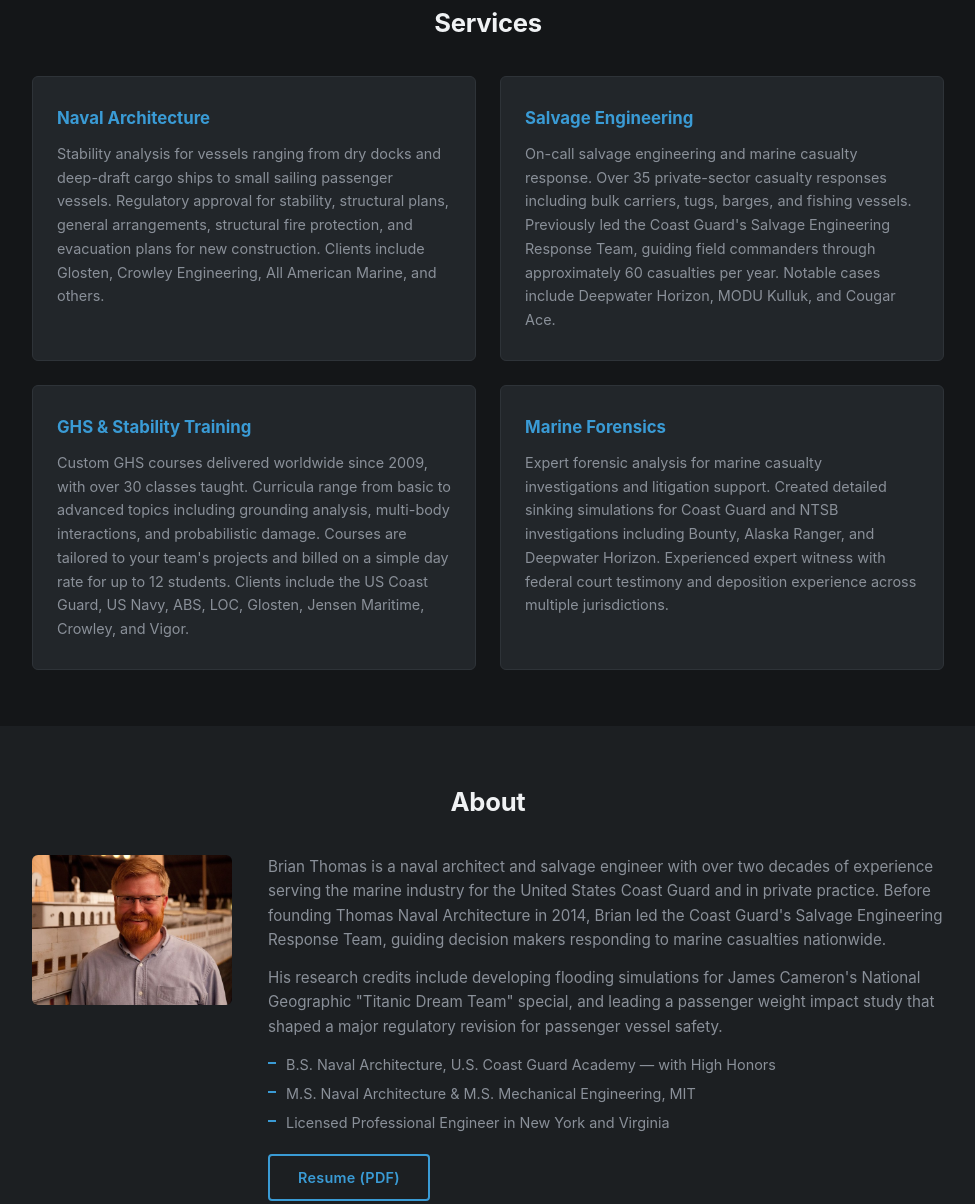
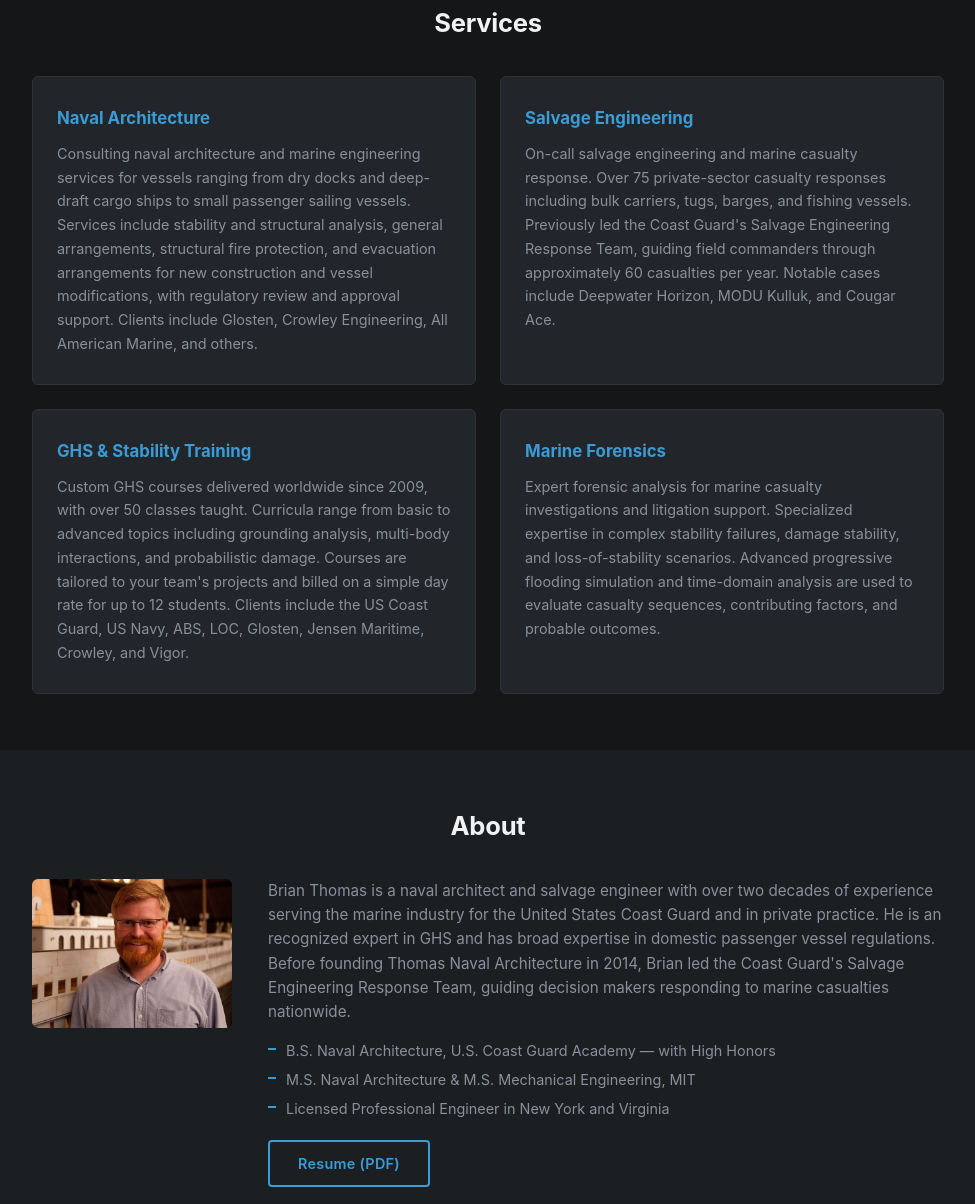
Before and after one commit to bthomas89/bthomas89.github.io, a plain HTML site: page index.html in a window 1280 px wide. Shown: the part 517-1721 px from the top of the page, without its empty margins (152-1127 px from the left). Drawn offline with Linux system fonts and the light colour scheme.

Commit message:
Update index.html
Fixed copy, removed some contact info.

```diff
--- a/index.html
+++ b/index.html
@@ -43,19 +43,19 @@
             <div class="services-grid">
                 <div class="service-card">
                     <h3>Naval Architecture</h3>
-                    <p>Stability analysis for vessels ranging from dry docks and deep-draft cargo ships to small sailing passenger vessels. Regulatory approval for stability, structural plans, general arrangements, structural fire protection, and evacuation plans for new construction. Clients include Glosten, Crowley Engineering, All American Marine, and others.</p>
+                    <p>Consulting naval architecture and marine engineering services for vessels ranging from dry docks and deep-draft cargo ships to small passenger sailing vessels. Services include stability and structural analysis, general arrangements, structural fire protection, and evacuation arrangements for new construction and vessel modifications, with regulatory review and approval support. Clients include Glosten, Crowley Engineering, All American Marine, and others.</p>
                 </div>
                 <div class="service-card">
                     <h3>Salvage Engineering</h3>
-                    <p>On-call salvage engineering and marine casualty response. Over 35 private-sector casualty responses including bulk carriers, tugs, barges, and fishing vessels. Previously led the Coast Guard's Salvage Engineering Response Team, guiding field commanders through approximately 60 casualties per year. Notable cases include Deepwater Horizon, MODU Kulluk, and Cougar Ace.</p>
+                    <p>On-call salvage engineering and marine casualty response. Over 75 private-sector casualty responses including bulk carriers, tugs, barges, and fishing vessels. Previously led the Coast Guard's Salvage Engineering Response Team, guiding field commanders through approximately 60 casualties per year. Notable cases include Deepwater Horizon, MODU Kulluk, and Cougar Ace.</p>
                 </div>
                 <div class="service-card">
                     <h3>GHS &amp; Stability Training</h3>
-                    <p>Custom GHS courses delivered worldwide since 2009, with over 30 classes taught. Curricula range from basic to advanced topics including grounding analysis, multi-body interactions, and probabilistic damage. Courses are tailored to your team's projects and billed on a simple day rate for up to 12 students. Clients include the US Coast Guard, US Navy, ABS, LOC, Glosten, Jensen Maritime, Crowley, and Vigor.</p>
+                    <p>Custom GHS courses delivered worldwide since 2009, with over 50 classes taught. Curricula range from basic to advanced topics including grounding analysis, multi-body interactions, and probabilistic damage. Courses are tailored to your team's projects and billed on a simple day rate for up to 12 students. Clients include the US Coast Guard, US Navy, ABS, LOC, Glosten, Jensen Maritime, Crowley, and Vigor.</p>
                 </div>
                 <div class="service-card">
                     <h3>Marine Forensics</h3>
-                    <p>Expert forensic analysis for marine casualty investigations and litigation support. Created detailed sinking simulations for Coast Guard and NTSB investigations including Bounty, Alaska Ranger, and Deepwater Horizon. Experienced expert witness with federal court testimony and deposition experience across multiple jurisdictions.</p>
+                    <p>Expert forensic analysis for marine casualty investigations and litigation support. Specialized expertise in complex stability failures, damage stability, and loss-of-stability scenarios. Advanced progressive flooding simulation and time-domain analysis are used to evaluate casualty sequences, contributing factors, and probable outcomes.</p>
                 </div>
             </div>
         </div>
@@ -70,8 +70,8 @@
                     <img src="images/headshot.jpg" alt="Brian Thomas">
                 </div>
                 <div class="about-text">
-                    <p>Brian Thomas is a naval architect and salvage engineer with over two decades of experience serving the marine industry for the United States Coast Guard and in private practice. Before founding Thomas Naval Architecture in 2014, Brian led the Coast Guard's Salvage Engineering Response Team, guiding decision makers responding to marine casualties nationwide.</p>
-                    <p>His research credits include developing flooding simulations for James Cameron's National Geographic "Titanic Dream Team" special, and leading a passenger weight impact study that shaped a major regulatory revision for passenger vessel safety.</p>
+                    <p>Brian Thomas is a naval architect and salvage engineer with over two decades of experience serving the marine industry for the United States Coast Guard and in private practice. He is an recognized expert in GHS and has broad expertise in domestic passenger vessel regulations.  Before founding Thomas Naval Architecture in 2014, Brian led the Coast Guard's Salvage Engineering Response Team, guiding decision makers responding to marine casualties nationwide.</p>
+
                     <ul class="credentials">
                         <li>B.S. Naval Architecture, U.S. Coast Guard Academy — with High Honors</li>
                         <li>M.S. Naval Architecture & M.S. Mechanical Engineering, MIT</li>
@@ -91,10 +91,6 @@
                 <div class="contact-item">
                     <h3>Email</h3>
                     <a href="mailto:Brian@ThomasNavArch.com">Brian@ThomasNavArch.com</a>
-                </div>
-                <div class="contact-item">
-                    <h3>Phone</h3>
-                    <a href="tel:+16176535725">617.653.5725</a>
                 </div>
             </div>
         </div>
```
